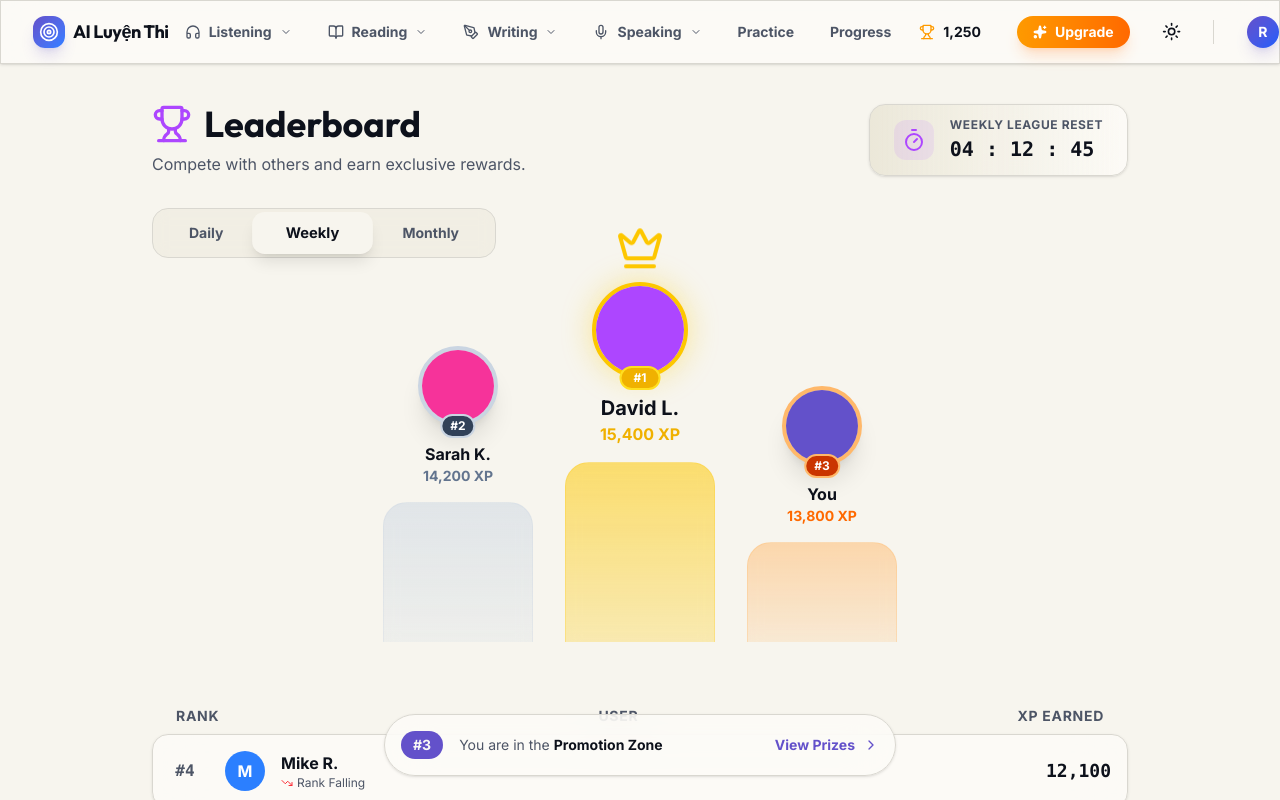
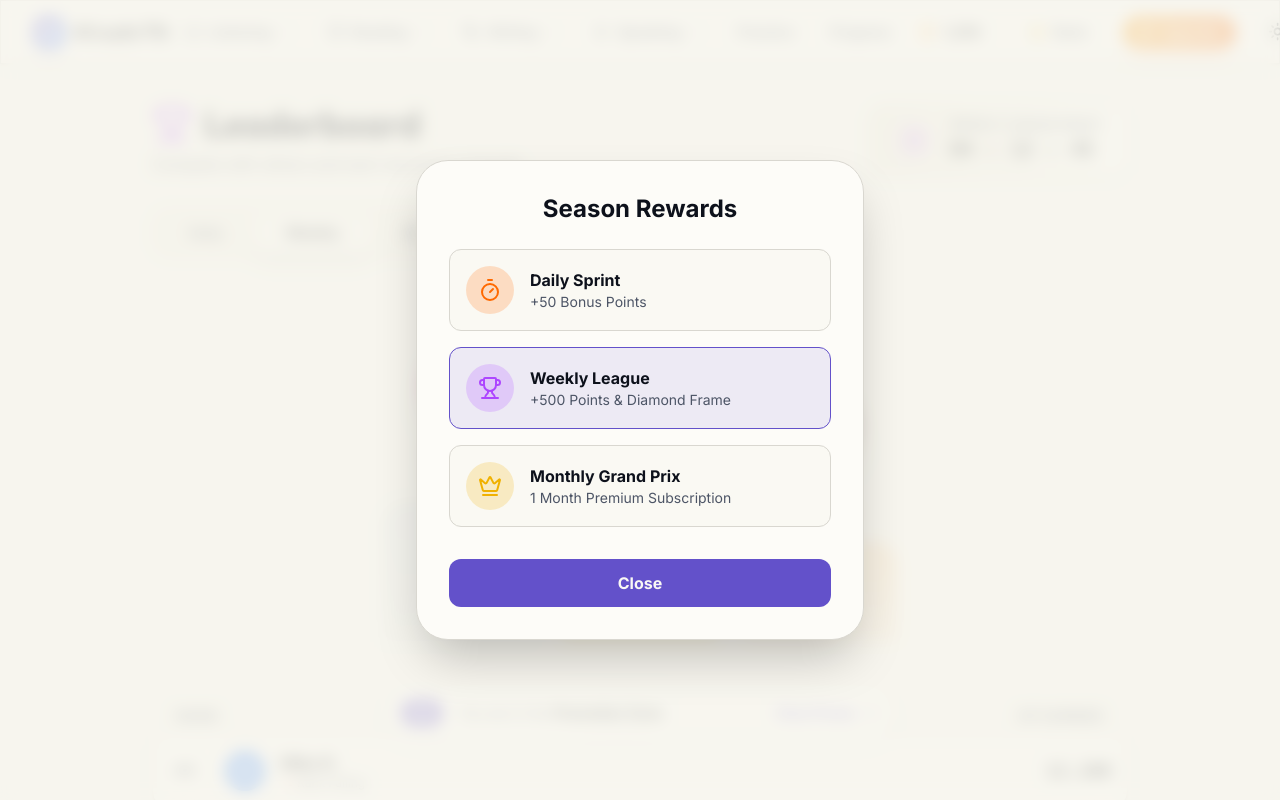
Before and after one commit to khanhnguyendev/ailuyenthi, a Next.js app: page /leaderboard in a window 1280 px wide. Both pictures are taken after a click on the button "View Prizes". Shown: the top 800 px of the page. Built offline with nearby package versions, Linux system fonts and the light colour scheme.

Commit message:
feat: add leaderboard link to navbar

```diff
--- a/src/app/(dashboard)/leaderboard/page.tsx
+++ b/src/app/(dashboard)/leaderboard/page.tsx
@@ -6,6 +6,8 @@ import { motion, AnimatePresence } from "framer-motion";
 
 export default function LeaderboardPage() {
     const [timeframe, setTimeframe] = useState<'daily' | 'weekly' | 'monthly'>('weekly');
+
+    const [showPrizes, setShowPrizes] = useState(false);
 
     // Mock Data
     const rankingData = {
@@ -36,6 +38,12 @@ export default function LeaderboardPage() {
         if (timeframe === 'daily') return 'text-orange-500 border-orange-500 bg-orange-500';
         if (timeframe === 'weekly') return 'text-purple-500 border-purple-500 bg-purple-500';
         return 'text-yellow-500 border-yellow-500 bg-yellow-500'; // Monthly
+    };
+
+    const prizes = {
+        daily: { title: "Daily Sprint", reward: "+50 Bonus Points", icon: Timer },
+        weekly: { title: "Weekly League", reward: "+500 Points & Diamond Frame", icon: Trophy },
+        monthly: { title: "Monthly Grand Prix", reward: "1 Month Premium Subscription", icon: Crown },
     };
 
     return (
@@ -230,11 +238,56 @@ export default function LeaderboardPage() {
                         <span className="font-bold text-foreground mx-1">Promotion Zone</span>
                     </div>
                 </div>
-                <button className="flex items-center gap-2 text-sm font-bold text-primary hover:underline">
+                <button
+                    onClick={() => setShowPrizes(true)}
+                    className="flex items-center gap-2 text-sm font-bold text-primary hover:underline"
+                >
                     View Prizes <ChevronRight className="w-4 h-4" />
                 </button>
             </div>
 
+            {/* Prizes Modal */}
+            <AnimatePresence>
+                {showPrizes && (
+                    <div className="fixed inset-0 z-[60] flex items-center justify-center p-4">
+                        <motion.div
+                            initial={{ opacity: 0 }}
+                            animate={{ opacity: 1 }}
+                            exit={{ opacity: 0 }}
+                            className="absolute inset-0 bg-background/80 backdrop-blur-sm"
+                            onClick={() => setShowPrizes(false)}
+                        />
+                        <motion.div
+                            initial={{ opacity: 0, scale: 0.95, y: 20 }}
+                            animate={{ opacity: 1, scale: 1, y: 0 }}
+                            exit={{ opacity: 0, scale: 0.95, y: 20 }}
+                            className="relative bg-card border border-border p-8 rounded-[2rem] shadow-2xl max-w-md w-full"
+                        >
+                            <h2 className="text-2xl font-bold mb-6 text-center">Season Rewards</h2>
+                            <div className="space-y-4">
+                                {(['daily', 'weekly', 'monthly'] as const).map(key => (
+                                    <div key={key} className={`p-4 rounded-xl border flex items-center gap-4 ${key === timeframe ? 'bg-primary/10 border-primary' : 'bg-secondary/20 border-border'}`}>
+                                        <div className={`p-3 rounded-full ${key === 'daily' ? 'bg-orange-500/20 text-orange-500' : key === 'weekly' ? 'bg-purple-500/20 text-purple-500' : 'bg-yellow-500/20 text-yellow-500'}`}>
+                                            {key === 'daily' ? <Timer className="w-6 h-6" /> : key === 'weekly' ? <Trophy className="w-6 h-6" /> : <Crown className="w-6 h-6" />}
+                                        </div>
+                                        <div>
+                                            <h3 className="font-bold capitalize">{prizes[key].title}</h3>
+                                            <p className="text-sm text-muted-foreground">{prizes[key].reward}</p>
+                                        </div>
+                                    </div>
+                                ))}
+                            </div>
+                            <button
+                                onClick={() => setShowPrizes(false)}
+                                className="w-full mt-8 bg-primary text-primary-foreground py-3 rounded-xl font-bold hover:opacity-90 transition-opacity"
+                            >
+                                Close
+                            </button>
+                        </motion.div>
+                    </div>
+                )}
+            </AnimatePresence>
+
         </div>
     );
 }
--- a/src/components/layout/TopNavbar.tsx
+++ b/src/components/layout/TopNavbar.tsx
@@ -1,7 +1,7 @@
 "use client";
 
 import Link from "next/link";
-import { Target, Trophy, Sparkles } from "lucide-react";
+import { Target, Trophy, Sparkles, Crown } from "lucide-react";
 import { NavMenu } from "./NavMenu";
 import { UserMenu } from "./UserMenu";
 import { MobileNav } from "./MobileNav";
@@ -41,6 +41,16 @@ export function TopNavbar() {
                     <span>1,250</span>
                 </Link>
 
+                {/* Leaderboard Link */}
+                <Link
+                    href="/leaderboard"
+                    className="hidden md:flex items-center gap-2 text-sm font-bold text-muted-foreground hover:text-foreground hover:bg-secondary/50 px-3 py-1.5 rounded-full transition-colors"
+                    title="Leaderboard"
+                >
+                    <Crown className="w-4 h-4 text-yellow-500" />
+                    <span>Rank</span>
+                </Link>
+
                 {/* Upgrade Button */}
                 <Link
                     href="/subscription"
```
